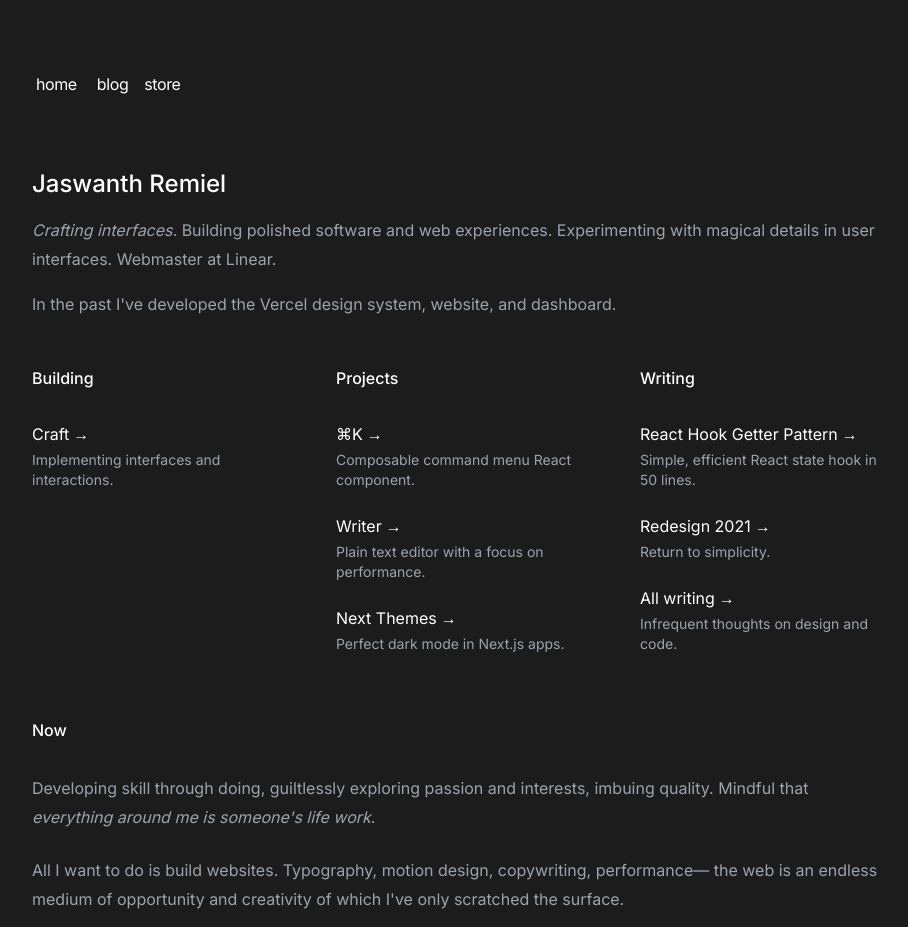
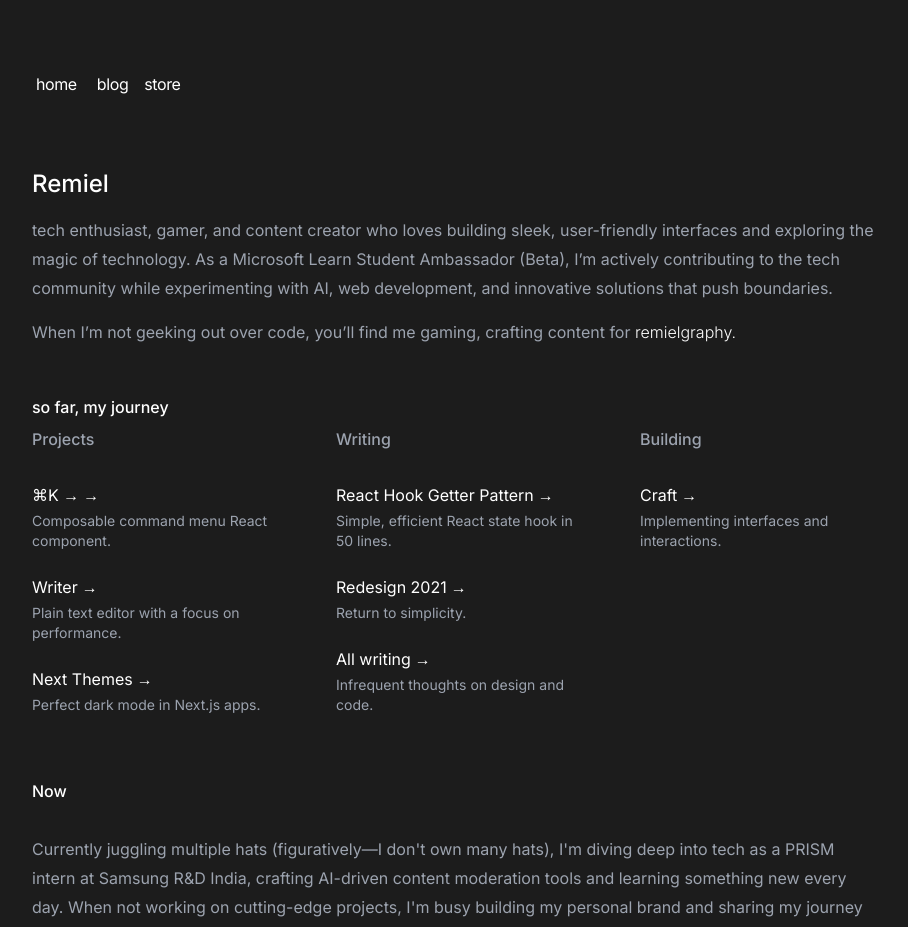
Before and after one commit to JaswanthRemiel/nextsam, a Next.js app: page / in a window 1280 px wide. Shown: the top 927 px of the page, without its empty margins (184-1092 px from the left). Built offline with nearby package versions, Linux system fonts and the light colour scheme.

Commit message:
added changes

```diff
--- a/app/globals.css
+++ b/app/globals.css
@@ -4,20 +4,19 @@
 
 /* ::selection styling */
 ::selection {
-  background-color: #ffffff; /* Dark gray */
-  color: #1c1c1c; /* White */
+  background-color: #ffffff;
+  color: #1c1c1c;
 }
 
-/* Default background and text colors for the body */
-html, body {
-  background-color: #ffffff; /* Dark gray */
-  color: #ffffff; /* White */
-  font-family: 'Inter', sans-serif; /* Use the Inter font */
+html,
+body {
+  background-color: #ffffff;
+  color: #ffffff;
+  font-family: "Inter", sans-serif;
   min-width: 360px;
-  scroll-behavior: smooth; /* Enable smooth scrolling */
+  scroll-behavior: smooth;
 }
 
-/* Responsive scrolling for overflow content */
 @media (max-width: 768px) {
   .overflow-x-auto {
     -webkit-overflow-scrolling: touch;
@@ -40,11 +39,17 @@ a {
 }
 
 a:hover {
+  color: #ffffffc2;
   text-decoration: underline;
 }
 
 /* Typography and spacing refinements */
-h1, h2, h3, h4, h5, h6 {
+h1,
+h2,
+h3,
+h4,
+h5,
+h6 {
   font-weight: bold;
   margin-bottom: 0.5rem;
 }
--- /dev/null
+++ b/components/details.tsx
@@ -0,0 +1,4 @@
+export const linkedin = "https://www.linkedin.com/in/jaswanthremiel/";
+export const twitter = "https://twitter.com/jrxag_official";
+export const github = "https://github.com/jaswanthremiel";
+export const youtube = "https://youtube.com/@remielgraphy";
--- a/components/header.tsx
+++ b/components/header.tsx
@@ -1,6 +1,9 @@
 "use client";
 
 import { motion } from "framer-motion";
+import HyperText from "@/components/ui/hyper-text";
+import Link from "next/link";
+import * as links from "./details";
 
 export function Header() {
   return (
@@ -10,15 +13,20 @@ export function Header() {
       animate={{ opacity: 1, y: 0 }}
       transition={{ duration: 0.5 }}
     >
-      <h1 className="text-2xl font-medium">Jaswanth Remiel</h1>
+      <h1 className="text-2xl font-medium">Remiel</h1>
       <p className="text-gray-400">
-        <span className="italic">Crafting interfaces.</span> Building polished
-        software and web experiences. Experimenting with magical details in user
-        interfaces. Webmaster at Linear.
+        tech enthusiast, gamer, and content creator who loves building sleek,
+        user-friendly interfaces and exploring the magic of technology. As a
+        Microsoft Learn Student Ambassador (Beta), I’m actively contributing to
+        the tech community while experimenting with AI, web development, and
+        innovative solutions that push boundaries.
       </p>
       <p className="text-gray-400">
-        In the past I&apos;ve developed the Vercel design system, website, and
-        dashboard.
+        When I’m not geeking out over code, you’ll find me gaming, crafting
+        content for{" "}
+        <span className="font-light">
+          <Link href={links.youtube}>remielgraphy.</Link>
+        </span>
       </p>
     </motion.header>
   );
--- a/components/navBar.tsx
+++ b/components/navBar.tsx
@@ -35,7 +35,7 @@ export function Navbar() {
                   <Link
                     key={path}
                     href={path}
-                    className="transition-all hover:text-neutral-800 dark:hover:text-neutral-200 flex align-middle relative py-1 px-2 m-1"
+                    className="transition-all flex align-middle relative py-1 px-2 m-1"
                   >
                     {name}
                   </Link>
--- a/components/now.tsx
+++ b/components/now.tsx
@@ -1,6 +1,7 @@
 "use client";
-
+import * as links from "./details";
 import { motion } from "framer-motion";
+import Link from "next/link";
 
 export function Now() {
   return (
@@ -13,20 +14,26 @@ export function Now() {
       <h2 className="font-medium">Now</h2>
       <div className="space-y-6 text-gray-400">
         <p>
-          Developing skill through doing, guiltlessly exploring passion and
-          interests, imbuing quality. Mindful that{" "}
-          <em>everything around me is someone&apos;s life work</em>.
+          Currently juggling multiple hats (figuratively—I don&apos;t own many
+          hats), I&apos;m diving deep into tech as a PRISM intern at Samsung R&D
+          India, crafting AI-driven content moderation tools and learning
+          something new every day. When not working on cutting-edge projects,
+          I&apos;m busy building my personal brand and sharing my journey on{" "}
+          <Link href={links.youtube} className="space-y-6 text-gray-200">
+            Youtube
+          </Link>{" "}
+          and{" "}
+          <Link href={links.twitter} className="space-y-6 text-gray-200">
+            Twitter
+          </Link>
+          , if you&apos;re curious).
         </p>
         <p>
-          All I want to do is build websites. Typography, motion design,
-          copywriting, performance— the web is an endless medium of opportunity
-          and creativity of which I&apos;ve only scratched the surface.
-        </p>
-        <p>
-          Enjoying deep, dark, boring dance music: songs that set the pace in
-          the first ten seconds and maintain it for the next ten minutes. Deep
-          is a curation of my favorites. Soothed by the predictability of it
-          all.
+          Between debugging code and brainstorming the next viral tweet or
+          video, I like to keep things fun. Exploring content creation and
+          storytelling has become a creative outlet, letting me connect with an
+          amazing community while showcasing my passion for design, tech, and
+          sometimes the occasional gaming session.
         </p>
       </div>
     </motion.section>
--- a/components/sections.tsx
+++ b/components/sections.tsx
@@ -11,36 +11,17 @@ export function Sections() {
       animate={{ opacity: 1, y: 0 }}
       transition={{ duration: 0.5, delay: 0.2 }}
     >
+      <h2 className="font-medium">so far, my journey</h2>
       <div className="flex md:grid md:grid-cols-3 gap-16 w-[300%] md:w-full">
         <div className="w-full space-y-8">
-          <h2 className="font-medium">Building</h2>
+          <h2 className="font-medium text-gray-400">Projects</h2>
           <div className="space-y-6">
             <div>
               <Link
                 href="#"
                 className="group inline-flex items-center space-x-1 text-white hover:text-gray-300 transition-colors"
               >
-                <span>Craft</span>
-                <motion.span className="inline-block" whileHover={{ x: 2 }}>
-                  →
-                </motion.span>
-              </Link>
-              <p className="text-sm text-gray-400 mt-1">
-                Implementing interfaces and interactions.
-              </p>
-            </div>
-          </div>
-        </div>
-
-        <div className="w-full space-y-8">
-          <h2 className="font-medium">Projects</h2>
-          <div className="space-y-6">
-            <div>
-              <Link
-                href="#"
-                className="group inline-flex items-center space-x-1 text-white hover:text-gray-300 transition-colors"
-              >
-                <span>⌘K</span>
+                <span>⌘K →</span>
                 <motion.span className="inline-block" whileHover={{ x: 2 }}>
                   →
                 </motion.span>
@@ -79,9 +60,8 @@ export function Sections() {
             </div>
           </div>
         </div>
-
         <div className="w-full space-y-8">
-          <h2 className="font-medium">Writing</h2>
+          <h2 className="font-medium text-gray-400">Writing</h2>
           <div className="space-y-6">
             <div>
               <Link
@@ -127,6 +107,25 @@ export function Sections() {
             </div>
           </div>
         </div>
+        <div className="w-full space-y-8">
+          <h2 className="font-medium text-gray-400">Building</h2>
+          <div className="space-y-6">
+            <div>
+              <Link
+                href="#"
+                className="group inline-flex items-center space-x-1 text-white hover:text-gray-300 transition-colors"
+              >
+                <span>Craft</span>
+                <motion.span className="inline-block" whileHover={{ x: 2 }}>
+                  →
+                </motion.span>
+              </Link>
+              <p className="text-sm text-gray-400 mt-1">
+                Implementing interfaces and interactions.
+              </p>
+            </div>
+          </div>
+        </div>
       </div>
     </motion.section>
   );
--- /dev/null
+++ b/components/ui/hyper-text.tsx
@@ -0,0 +1,86 @@
+"use client";
+
+import { AnimatePresence, motion, Variants } from "framer-motion";
+import { useEffect, useRef, useState } from "react";
+
+import { cn } from "@/lib/utils";
+
+interface HyperTextProps {
+  text: string;
+  duration?: number;
+  framerProps?: Variants;
+  className?: string;
+  animateOnLoad?: boolean;
+}
+
+const alphabets = "ABCDEFGHIJKLMNOPQRSTUVWXYZ".split("");
+
+const getRandomInt = (max: number) => Math.floor(Math.random() * max);
+
+export default function HyperText({
+  text,
+  duration = 800,
+  framerProps = {
+    initial: { opacity: 0, y: -10 },
+    animate: { opacity: 1, y: 0 },
+    exit: { opacity: 0, y: 3 },
+  },
+  className,
+  animateOnLoad = true,
+}: HyperTextProps) {
+  const [displayText, setDisplayText] = useState(text.split(""));
+  const [trigger, setTrigger] = useState(false);
+  const interations = useRef(0);
+  const isFirstRender = useRef(true);
+
+  const triggerAnimation = () => {
+    interations.current = 0;
+    setTrigger(true);
+  };
+
+  useEffect(() => {
+    const interval = setInterval(() => {
+      if (!animateOnLoad && isFirstRender.current) {
+        clearInterval(interval);
+        isFirstRender.current = false;
+        return;
+      }
+      if (interations.current < text.length) {
+        setDisplayText((t) =>
+          t.map((l, i) =>
+            l === " "
+              ? l
+              : i <= interations.current
+              ? text[i]
+              : alphabets[getRandomInt(26)]
+          )
+        );
+        interations.current = interations.current + 0.1;
+      } else {
+        setTrigger(false);
+        clearInterval(interval);
+      }
+    }, duration / (text.length * 10));
+    // Clean up interval on unmount
+    return () => clearInterval(interval);
+  }, [text, duration, trigger, animateOnLoad]);
+
+  return (
+    <div
+      className="flex scale-100 cursor-default overflow-hidden py-2"
+      onMouseEnter={triggerAnimation}
+    >
+      <AnimatePresence mode="wait">
+        {displayText.map((letter, i) => (
+          <motion.span
+            key={i}
+            className={cn("font-sans", letter === " " ? "w-3" : "", className)}
+            {...framerProps}
+          >
+            {letter.toUpperCase()}
+          </motion.span>
+        ))}
+      </AnimatePresence>
+    </div>
+  );
+}
--- a/tailwind.config.ts
+++ b/tailwind.config.ts
@@ -56,7 +56,8 @@ module.exports = {
   			}
   		},
   		animation: {
-  			grid: 'grid 15s linear infinite'
+  			grid: 'grid 15s linear infinite',
+  			'shiny-text': 'shiny-text 8s infinite'
   		},
   		keyframes: {
   			grid: {
@@ -66,6 +67,14 @@ module.exports = {
   				'100%': {
   					transform: 'translateY(0)'
   				}
+  			},
+  			'shiny-text': {
+  				'0%, 90%, 100%': {
+  					'background-position': 'calc(-100% - var(--shiny-width)) 0'
+  				},
+  				'30%, 60%': {
+  					'background-position': 'calc(100% + var(--shiny-width)) 0'
+  				}
   			}
   		}
   	}
```
Also changed, not shown: app/page.tsx (+0 -12 lines), components/footer.tsx (+5 -4 lines), components/ui/animated-shiny-text.tsx (added, +40 -0 lines).
